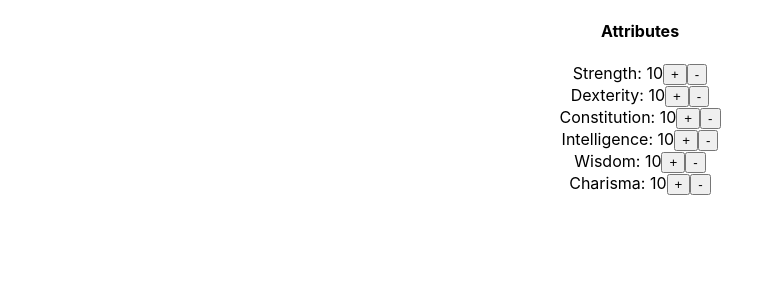
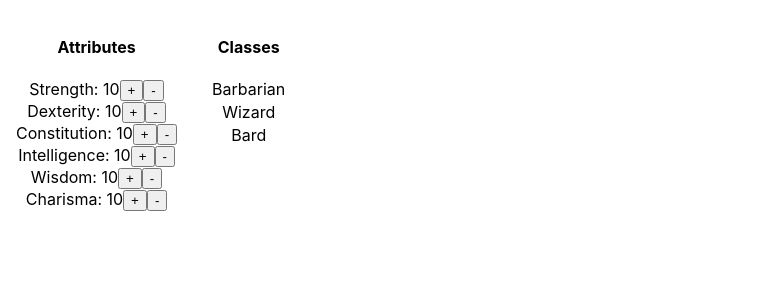
Before and after one commit to MilaPacompiaM/recruiting-webapp-character, a React (Create React App) app: page / in a window 1280 px wide. Shown: the top 300 px of the page, without its empty margins (0-767 px from the left). Built offline with nearby package versions, Linux system fonts and the light colour scheme.

Commit message:
feat: classes displayed and highlighted

```diff
--- a/src/App.css
+++ b/src/App.css
@@ -3,6 +3,9 @@
   text-align: center;
   display: flex;
   flex-direction: column;
+}
+.column {
+  padding: 1em;
 }
 
 .App-logo {
--- a/src/App.js
+++ b/src/App.js
@@ -1,12 +1,15 @@
 import './App.css';
-//import { ATTRIBUTE_LIST, CLASS_LIST, SKILL_LIST } from './consts.js';
 import { Attributes } from './components/attributes/Attributes';
+import { Classes } from './components/classes/Classes';
 
 function App() {
   return (
     <div className="App">
-      <section>
-        <Attributes />
+      <section style={{display: 'flex'}}>
+        <div className='column'><Attributes /></div>
+        <div className='column' style={{maxWidth: '100px'}}>
+          <Classes />
+        </div>
       </section>
     </div>
   );
--- /dev/null
+++ b/src/components/class/Class.css
@@ -0,0 +1,7 @@
+.selected {
+  padding: 4px 0;
+  background: #3a55dd;
+  color: #ffffff;
+  box-shadow: .5em 0 0 #3a55dd, -.5em 0 0 #3a55dd;
+  font-weight: bold;
+}
--- /dev/null
+++ b/src/components/class/Class.js
@@ -0,0 +1,15 @@
+import './Class.css'
+
+export function Class({name, currentAttrs, minRequirements}) {
+  const isSelected = (currentAttrs, minRequirements) => {
+    return !Object.entries(minRequirements).some(([key, value]) => {
+      return value > currentAttrs[key];
+    });
+  }
+
+  return (
+    <div className={isSelected(currentAttrs, minRequirements) && 'selected'}>
+      {name}
+    </div>
+  )
+}
--- /dev/null
+++ b/src/components/classes/Classes.js
@@ -0,0 +1,20 @@
+import { useSelector } from 'react-redux';
+import { CLASS_LIST } from '../../consts';
+import { Class } from '../class/Class';
+
+export function Classes() {
+  const attributes = useSelector((state) => state.attribute);
+
+  return (
+    <div>
+      <h4>Classes</h4>
+      {Object.entries(CLASS_LIST).map(([key, value]) => {
+        return (
+          <div style={{margin: '3px'}}>
+            <Class name={key} minRequirements={value} currentAttrs={attributes} />
+          </div>
+        )
+      })}
+    </div>
+  )
+}
```
